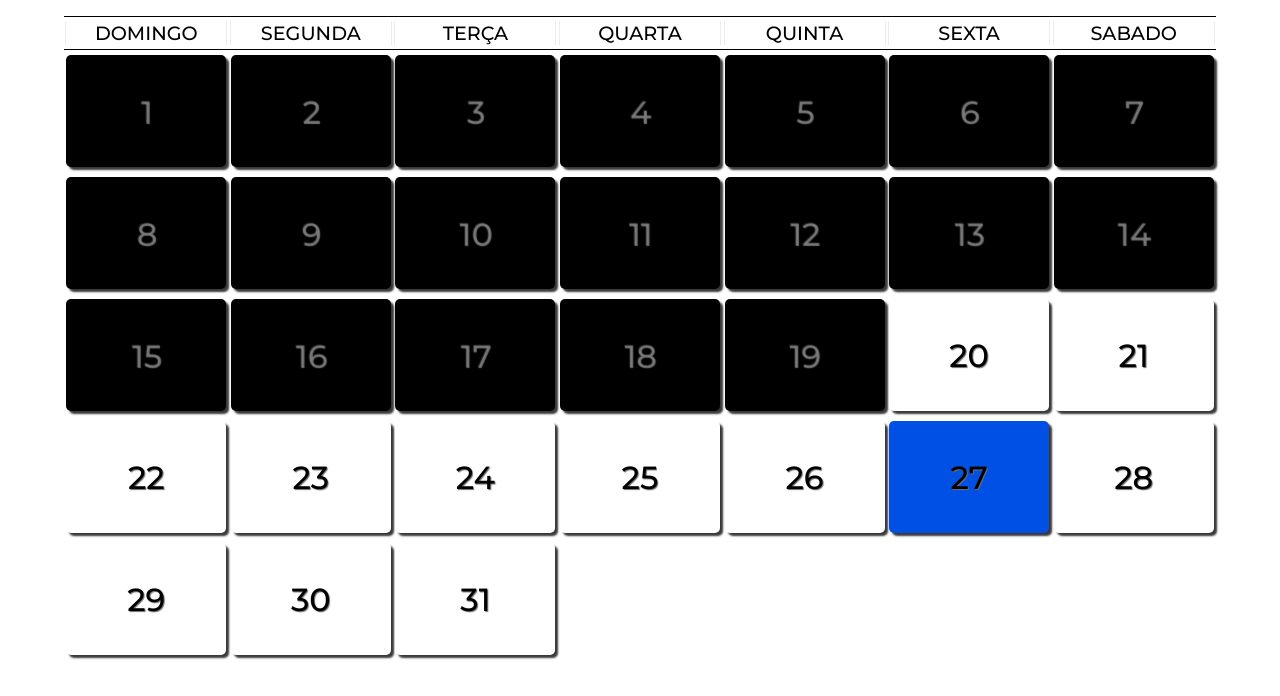
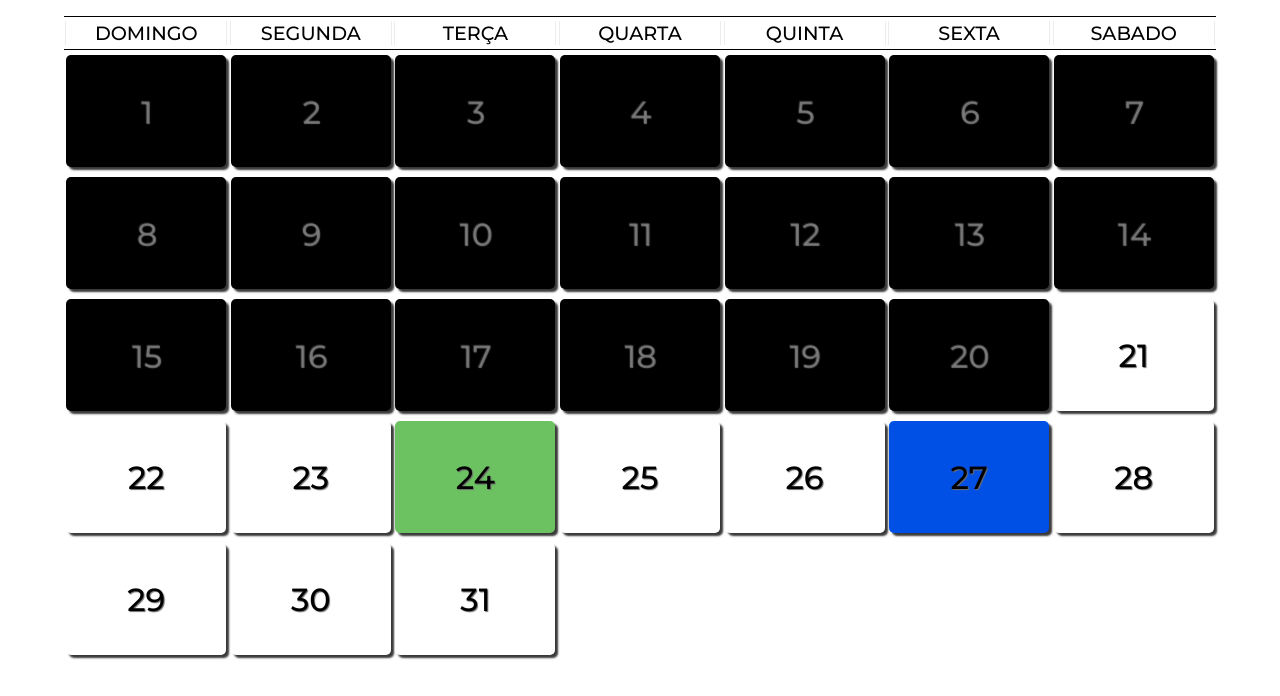
Before and after one commit to joao-java/CALENDARIO, a plain HTML site: page index.html in a window 1280 px wide. Shown: the part 104-800 px from the top of the page. Drawn offline with Linux system fonts and the light colour scheme; files whose address does not match are found by name.

Commit message:
20-08-21.3

```diff
--- a/index.html
+++ b/index.html
@@ -279,6 +279,8 @@
                         <div class="numero n24"> 24</div>
                         <div class="contentbx">
                             <div class="content">
+                                <p>sala 3/ Clodoaldo, 07:12 as 09:00</p>
+                                <p>sala 3/ Gisele, 09:00 as 11:00</p>
                             </div>
                         </div>
                     </div>
--- a/style/MesAtual.css
+++ b/style/MesAtual.css
@@ -16,10 +16,13 @@
 }
 
 .um, .dois, .tres, .quatro, .cinco, .seis, .sete, .oito, .nove, .dez, .onze,
-.doze, .treze, .quatorze, .quinze, .dezesseis, .dezessete, .dezoito, .dezenove{
+.doze, .treze, .quatorze, .quinze, .dezesseis, .dezessete, .dezoito, .dezenove, .vinte{
     background: #000;
     color: var(--back--fundo);
 }
 .vinte7{
     background: var(--sala-1-color);
 }
+.vinte4{
+    background: var(--sala-3-color);
+}
```
